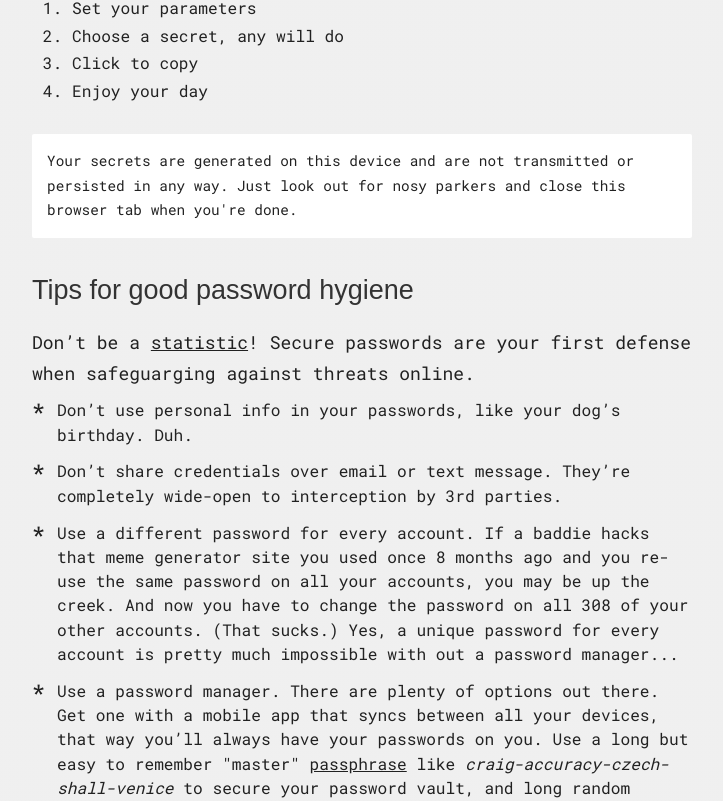
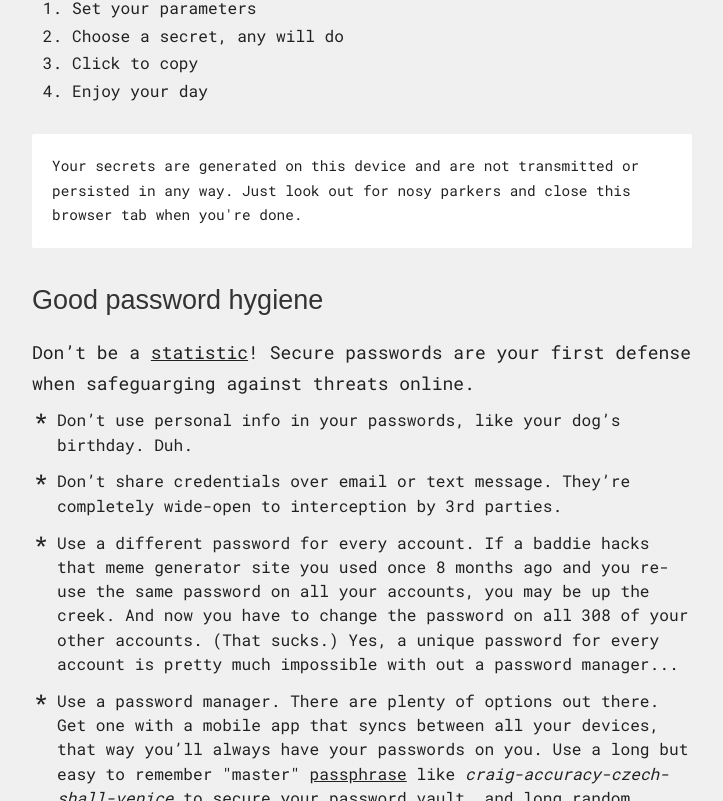
Before and after one commit to murbar/password-generator, a React (Create React App) app: page / in a window 1280 px wide. Shown: the part 1119-1920 px from the top of the page, without its empty margins (278-1001 px from the left). Built offline with nearby package versions, Linux system fonts and the light colour scheme; a web font is replaced by a local one.

Commit message:
Tweak padding

```diff
--- a/src/components/About.js
+++ b/src/components/About.js
@@ -19,7 +19,7 @@ const Styles = styled.div`
   li:before {
     content: '*';
     position: absolute;
-    left: -2.5rem;
+    left: -2.25rem;
     top: 0;
     font-weight: bold;
     font-size: 1.25em;
@@ -30,7 +30,7 @@ const Styles = styled.div`
 export default function About() {
   return (
     <Styles>
-      <h2 id="about">Tips for good password hygiene</h2>
+      <h2 id="about">Good password hygiene</h2>
       <p>
         Don’t be a{' '}
         <a href="https://www.tracesecurity.com/blog/articles/81-of-company-data-breaches-due-to-poor-passwords">
--- a/src/components/Disclaimer.js
+++ b/src/components/Disclaimer.js
@@ -4,7 +4,7 @@ import styled from 'styled-components';
 const Styles = styled.p`
   background: ${p => p.theme.colors.lightGrey};
   background: white;
-  padding: 1.5rem;
+  padding: 2rem;
   font-size: 0.8em;
   border-radius: ${p => p.theme.borderRadius};
 `;
```
